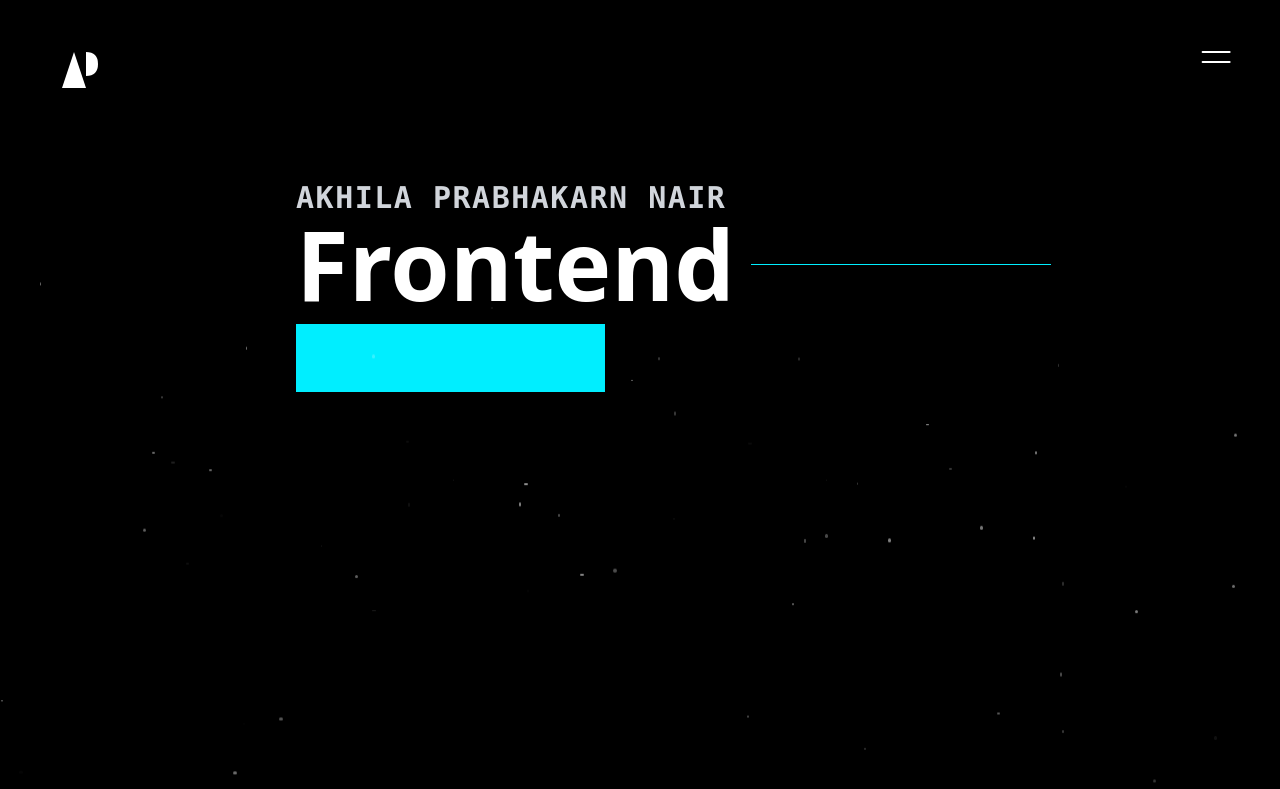
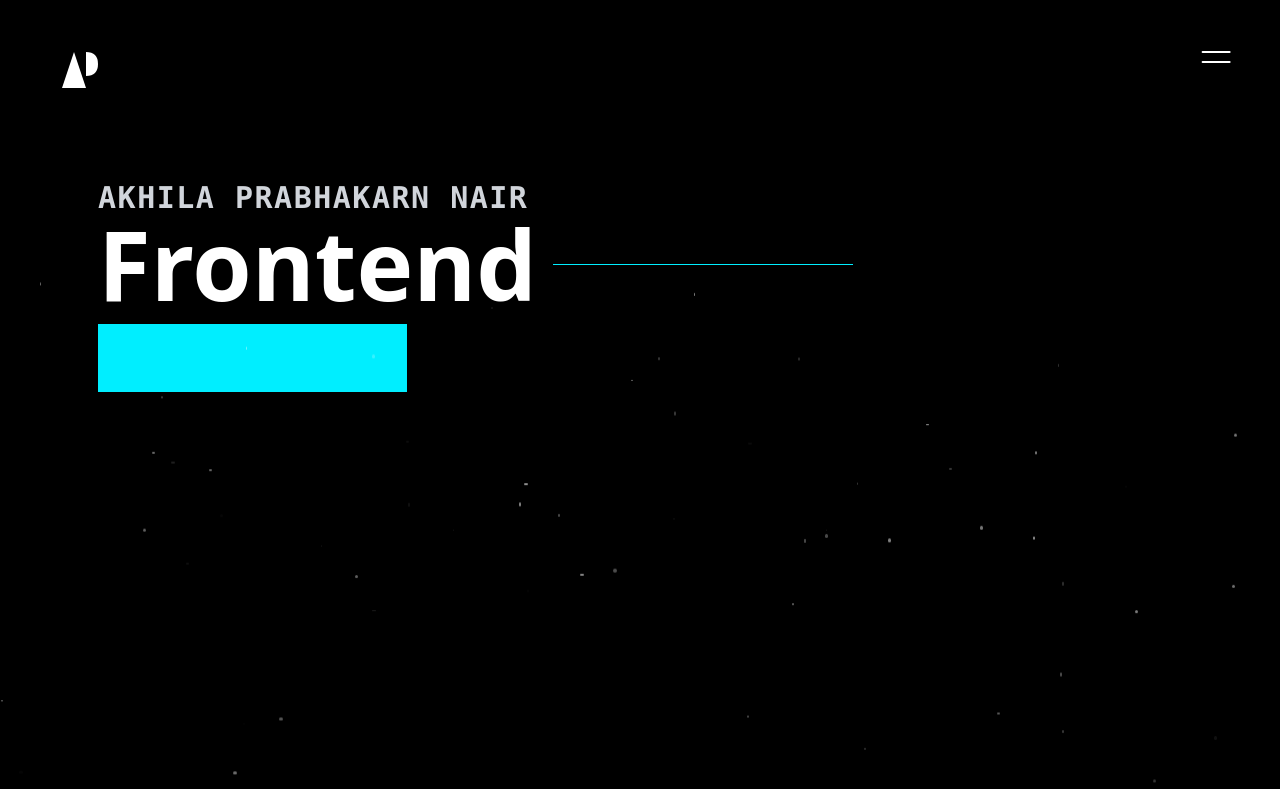
Before and after one commit to akhilapnair/portfolio, a React (Vite) app: page / in a window 1280 px wide. Shown: the top 789 px of the page. Built offline with nearby package versions, Linux system fonts and the light colour scheme; grey boxes are pictures that could not be loaded.

Commit message:
button component added

```diff
--- /dev/null
+++ b/src/components/Button.tsx
@@ -0,0 +1,28 @@
+const Button = ({ text, className, id }: any) => {
+  return (
+     <a
+      onClick={(e) => {
+        e.preventDefault();
+        const target = document.getElementById("counter");
+        if (target && id) {
+          const offset = window.innerHeight * 0.15;
+          const top =
+            target.getBoundingClientRect().top + window.pageYOffset - offset;
+
+          window.scrollTo({ top, behavior: "smooth" });
+        }
+      }}
+      className="cta-wrapper"
+    >
+      <div className={`cta-button group ${className ?? ""}`}>
+        <div className="bg-circle" />
+        <p className="text">{text}</p>
+        <div className="arrow-wrapper">
+          <img src="/images/arrow-down.svg" alt="arrow" />
+        </div>
+      </div>
+    </a>
+  );
+};
+
+export default Button;
--- a/src/section/Intro.tsx
+++ b/src/section/Intro.tsx
@@ -4,6 +4,7 @@ import { motion } from "framer-motion";
 import DecoderName from "../components/Decoder-text";
 import { useGSAP } from "@gsap/react";
 import ArrowAnimation from "../components/ArrowAnimation";
+import Button from "../components/Button";
 const roles = ["Developer", "Designer", "Creator"];
 
 export default function WipeText() {
@@ -62,15 +63,18 @@ export default function WipeText() {
   }, [index]);
 
   return (
-    <section className="relative overflow-hidden  min-h-[450px]" id="banner">
-      <ArrowAnimation />
-      <header className=" flex flex-col items-start justify-center  ml-[20vw] px-2 sm:px-4 text-left max-w-4xl ">
-        <div className="min-h-[450px]">
+    <>
+      <section
+        className="container relative overflow-hidden mt-25 min-h-[500px]"
+        id="banner"
+      >
+        <ArrowAnimation />
+        <div className=" flex flex-col items-start justify-center  pl-[20vw] px-2 sm:px-4 text-left max-w-4xl ">
+          {/* <div className="min-h-[450px]"> */}
           <DecoderName
             text="Akhila Prabhakarn Nair"
             className="text-gray-300"
           />
-
           <h2 className="text-5xl sm:text-8xl font-extrabold leading-tight">
             <div className="title-text">
               <span>Frontend</span>
@@ -89,8 +93,19 @@ export default function WipeText() {
               </div>
             </div>
           </h2>
+           <div className="flex justify-start pt-8">
+          <Button text="Resume" className="h-12 px-6" targetId="counter" />
         </div>
-      </header>
-    </section>
+
+        </div>
+        {/* <Button
+          text="See My Work"
+          className="md:w-40 md:h-16 w-40 h-12"
+          id="counter"
+        /> */}
+
+        {/* </div> */}
+      </section>
+    </>
   );
 }
```
